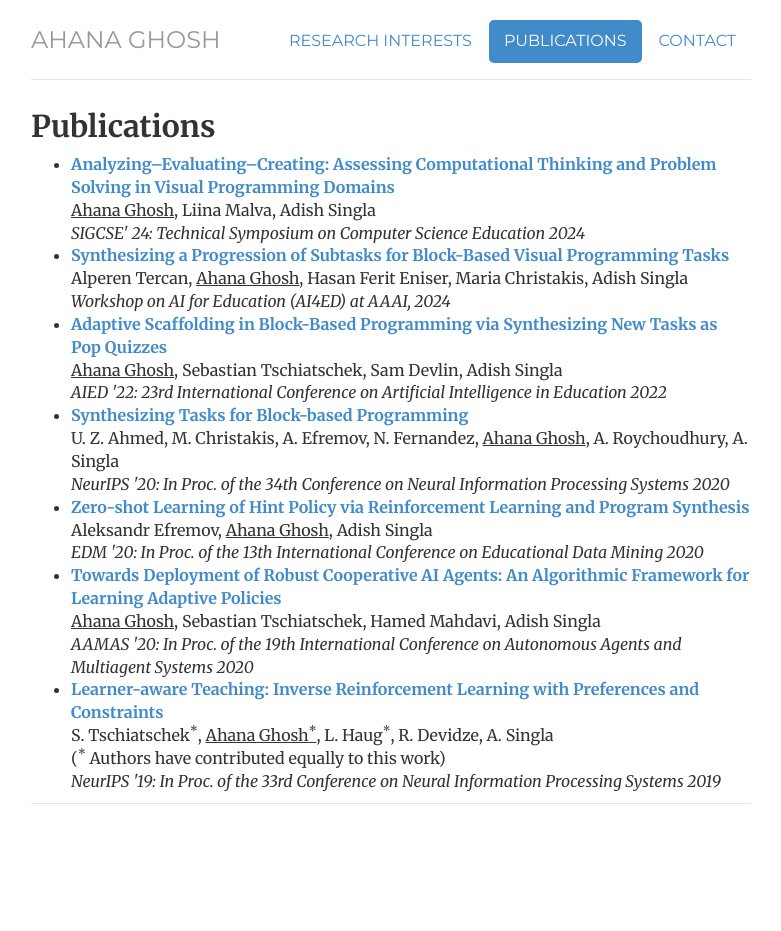
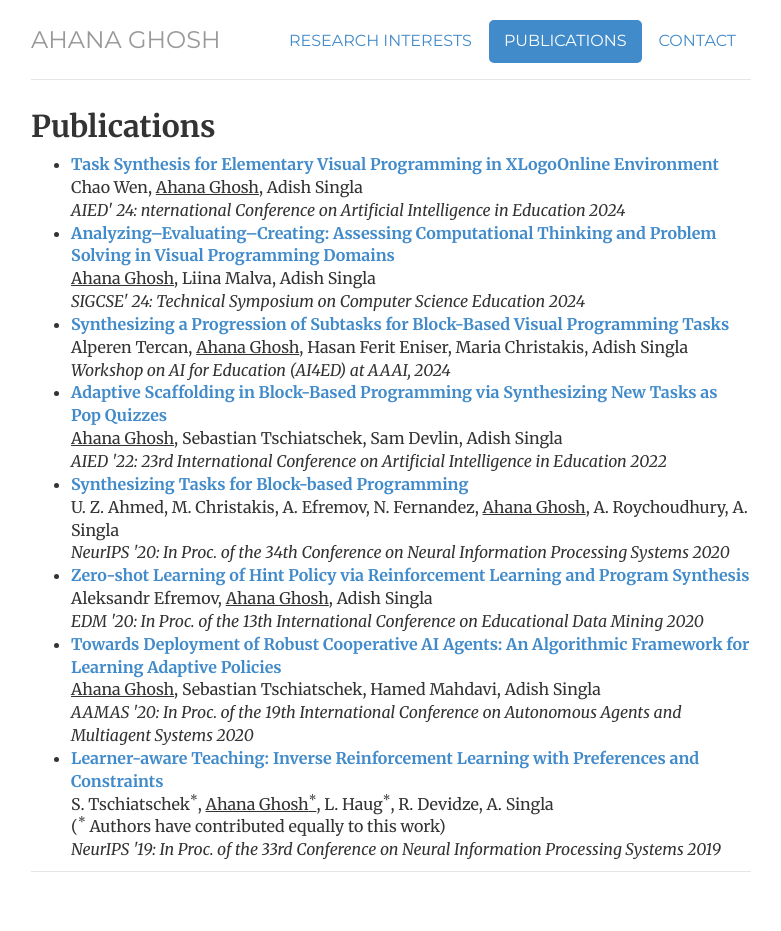
Before and after one commit to ahana204/ahana204.github.io, a Jekyll site: the page built from publications/index.html, in a window 1280 px wide. Shown: the whole page, without its empty margins (249-1030 px from the left). Built offline with Jekyll 4.4.1, drawn with Linux system fonts in a browser that asks for light colours; before the commit the page ends 900 px from its top, so only the background shows below that.

Commit message:
Update index.html

```diff
--- a/publications/index.html
+++ b/publications/index.html
@@ -10,6 +10,13 @@ description: List of publications with their description.
 ---
 <h2>Publications</h2>
 				<ul>
+				<li>
+					<a href="https://arxiv.org/abs/2405.02173"><b>Task Synthesis for Elementary Visual Programming in XLogoOnline Environment</b></a>
+					<br>
+						Chao Wen, <u>Ahana Ghosh</u>, Adish Singla
+					<br>
+					<i>AIED' 24: nternational Conference on Artificial Intelligence in Education 2024</i>
+				</li>
 				<li>
 					<a href="https://dl.acm.org/doi/abs/10.1145/3626252.3630778"><b>Analyzing–Evaluating–Creating: Assessing Computational Thinking and Problem Solving in Visual Programming Domains</b></a>
 					<br>
```
